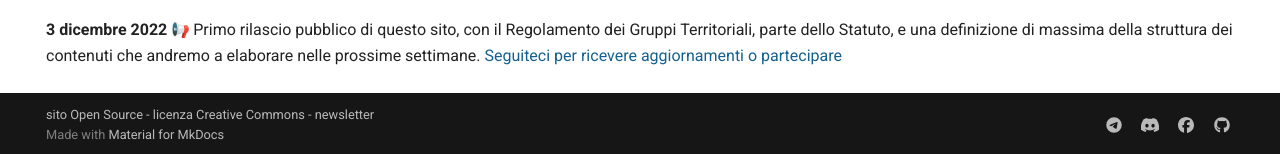
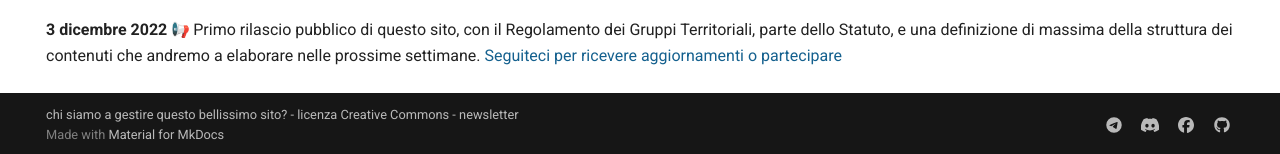
Before and after one commit to 2050x/2050x.github.io, an MkDocs documentation site: the page built from docs/index.md, in a window 1280 px wide. Shown: the part 743-897 px from the top of the page. Built offline with MkDocs 1.6.1 and Material for MkDocs 9.7.7, drawn with Linux system fonts in a browser that asks for light colours; emoji names are drawn with the system emoji font; comment, search, counter and statistics services are not loaded.

Commit message:
title e footer

```diff
--- a/mkdocs.yml
+++ b/mkdocs.yml
@@ -1,9 +1,9 @@
 site_name: 2050x Spazio Formazione Attivisti++
 site_url: https://2050x.org
 site_author: Stefano Cecere & M5S++
-site_description: 2050x è uno spazio formativo opensource di cittadini attivi che vogliono migliorarsi per migliorare il mondo, possibilmente entro il 2050
+site_description: 2050x è uno spazio formativo di cittadini attivi che vogliono migliorarsi per migliorare il mondo, possibilmente entro il 2050
 
-copyright: sito <a href="/info/about">Open Source</a> - <a href="/info/licenza">licenza Creative Commons</a> - <a href="/info/contatto">newsletter</a>
+copyright: <a href="/info/about">chi siamo a gestire questo bellissimo sito?</a> - <a href="/info/licenza">licenza Creative Commons</a> - <a href="/info/contatto">newsletter</a>
 
 theme:
   name: material
```
